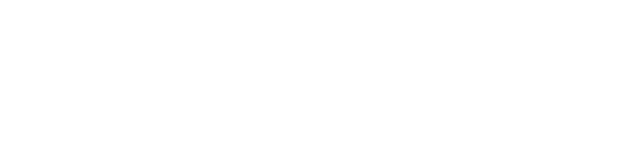
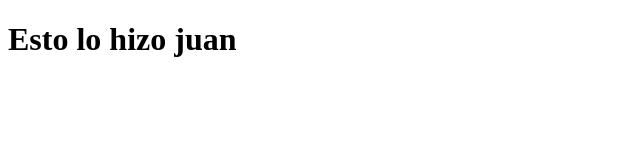
Before and after one commit to ijesusrivas93/pruebasutp, a plain HTML site: page index.html in a window 1280 px wide. Shown: the whole page, without its empty margins (0-640 px from the left). Drawn offline with Linux system fonts and the light colour scheme.

Commit message:
Lines starting

```diff
--- a/index.html
+++ b/index.html
@@ -7,5 +7,7 @@
 </head>
 <body>
 
+<h1>Esto lo hizo juan</h1>
+
 </body>
 </html>
```
Also changed, not shown: jesus.html (deleted, +0 -1 lines), juan.txt (added).
